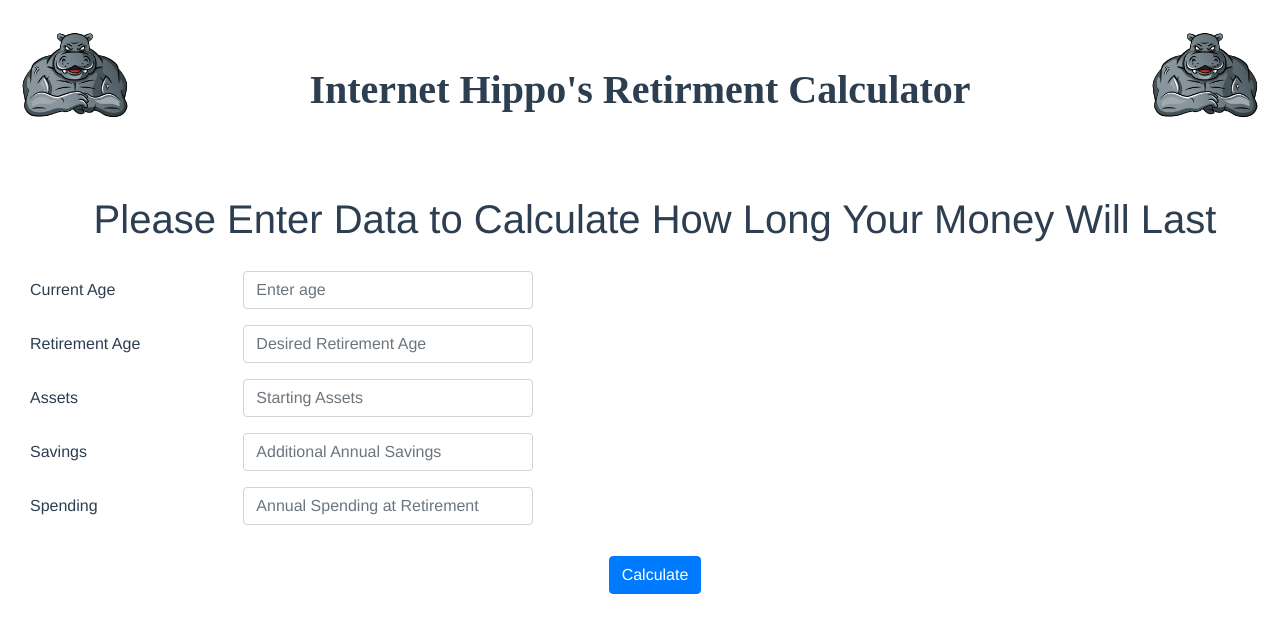
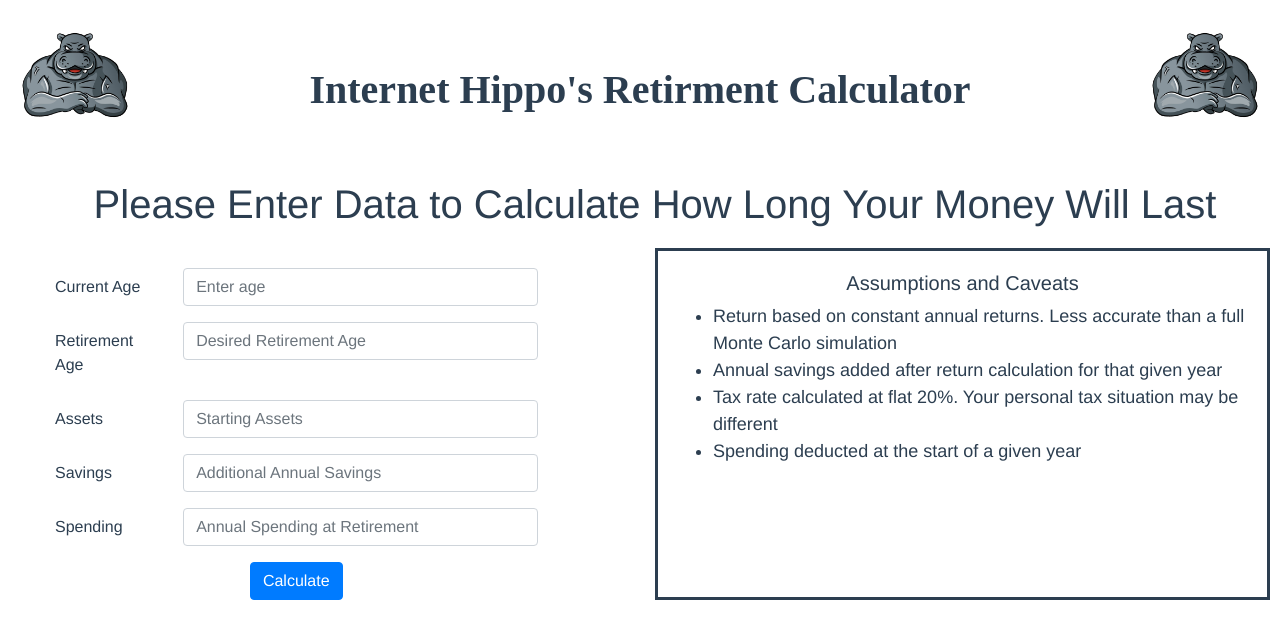
Before and after one commit to michaelgallipo/retirement-calculator, a Vue app: page / in a window 1280 px wide. Shown: the top 638 px of the page. Built offline with nearby package versions, Linux system fonts and the light colour scheme.

Commit message:
added calculation functions

```diff
--- a/src/components/Calculator.vue
+++ b/src/components/Calculator.vue
@@ -1,10 +1,11 @@
 <template>
 	<div class="calculator">
 		<h1>Please Enter Data to Calculate How Long Your Money Will Last</h1>
-		<div id="dataEntry">
+		<div class="row" id="display">
+			<div id="dataEntry" class="col-sm-5">
 				<div class="form-group row">
-				<label class="col-sm-2 col-form-label">Current Age</label>
-				<div class="col-sm-3">
+					<label class="col-sm-3 col-form-label">Current Age</label>
+					<div class="col-sm-9">
 						<input
 							type="number"
 							class="form-control"
@@ -15,8 +16,8 @@
 					</div>
 				</div>
 				<div class="form-group row">
-				<label class="col-sm-2 col-form-label">Retirement Age</label>
-				<div class="col-sm-3">
+					<label class="col-sm-3 col-form-label">Retirement Age</label>
+					<div class="col-sm-9">
 						<input
 							type="number"
 							class="form-control"
@@ -27,8 +28,8 @@
 					</div>
 				</div>
 				<div class="form-group row">
-				<label class="col-sm-2 col-form-label">Assets</label>
-				<div class="col-sm-3">
+					<label class="col-sm-3 col-form-label">Assets</label>
+					<div class="col-sm-9">
 						<input
 							type="number"
 							class="form-control"
@@ -39,33 +40,52 @@
 					</div>
 				</div>
 				<div class="form-group row">
-				<label class="col-sm-2 col-form-label">Savings</label>
-				<div class="col-sm-3">
+					<label class="col-sm-3 col-form-label">Savings</label>
+					<div class="col-sm-9">
 						<input
 							type="number"
 							class="form-control"
-						v-model="assets"
+							v-model="addSavings"
 							placeholder="Additional Annual Savings"
 							maxlength="10"
 						/>
 					</div>
 				</div>
 				<div class="form-group row">
-				<label class="col-sm-2 col-form-label">Spending</label>
-				<div class="col-sm-3">
+					<label class="col-sm-3 col-form-label">Spending</label>
+					<div class="col-sm-9">
 						<input
 							type="number"
 							class="form-control"
-						v-model="assets"
+							v-model="spending"
 							placeholder="Annual Spending at Retirement"
 							maxlength="10"
 						/>
 					</div>
 				</div>
-			<button id="calculate" type="submit" class="btn btn-primary">
+				<button id="calculate" v-on:click="submit" class="btn btn-primary">
 					Calculate
 				</button>
 			</div>
+			<div class="col-sm-6 offset-sm-1" id="caveats">
+				<h5>Assumptions and Caveats</h5>
+				<ul id="caveatList">
+					<li>
+						Return based on constant annual returns. Less accurate than a full
+						Monte Carlo simulation
+					</li>
+					<li>
+						Annual savings added after return calculation for that given year
+					</li>
+					<li>
+						Tax rate calculated at flat 20%. Your personal tax situation may be
+						different
+					</li>
+					<li>Spending deducted at the start of a given year</li>
+				</ul>
+			</div>
+		</div>
+		<h2>{{ this.finalMessage }}</h2>
 	</div>
 </template>
 
@@ -83,8 +103,57 @@ export default {
 			taxRate: 0.2,
 			equityReturn: 0.095,
 			bondReturn: 0.04,
+			bondPct: 0.5,
+			equityPct: 0.5,
+			finalMessage: "",
+			moneyAge: 65,
 			errors: [],
 		};
+	},
+	methods: {
+		submit: function() {
+			this.calculateNestEgg();
+			this.yearsOfMoney();
+		},
+		calculateNestEgg: function() {
+			console.log(this.assets);
+			let years = this.retirementAge - this.age;
+			console.log(years, this.addSavings);
+			let x;
+			for (x = 0; x < years; x++) {
+				this.assets =
+					this.assets * this.equityPct * (1 + this.equityReturn) +
+					this.assets * this.bondPct * (1 + this.bondReturn) +
+					this.addSavings;
+				console.log(this.assets);
+			}
+			return this.assets;
+		},
+		yearsOfMoney: function() {
+			this.moneyAge = this.retirementAge;
+			console.log(this.moneyAge);
+			while (this.assets > 0) {
+				this.assets = this.assets - this.spending;
+				// console.log(this.assets);
+				let equityGain = this.assets * this.equityPct * (1 + this.equityReturn);
+				console.log(equityGain);
+				this.assets =
+					this.assets * this.equityPct * (1 + this.equityReturn) +
+					this.assets * this.bondPct * (1 + this.bondReturn);
+				this.moneyAge++;
+				// console.log(this.assets, this.moneyAge);
+				if (this.moneyAge > 99) {
+					console.log("you have enough money", this.assets);
+					this.finalMessage =
+						"Congratulations! Your money should last until at least age 100";
+					return this.finalMessage;
+				}
+			}
+			console.log(this.moneyAge);
+			this.finalMessage =
+				"Based on the information given, you will run out of money at age {{this.moneyAge}}";
+			return this.finalMessage;
+		},
 	},
 };
 </script>
@@ -92,11 +161,8 @@ export default {
 <!-- Add "scoped" attribute to limit CSS to this component only -->
 <style scoped>
 .calculator {
-	margin-top: 75px;
+	margin-top: 60px;
 	padding-left: 30px;
-}
-h3 {
-	margin: 40px 0 0;
 }
 
 label {
@@ -107,7 +173,18 @@ label {
 	padding-top: 20px;
 }
 
-#calculate {
-	margin-top: 15px;
+#caveats {
+	border: 3px;
+	border-style: solid;
+	padding-top: 20px;
+}
+#display {
+	margin-top: 20px;
+	margin-left: 10px;
+	margin-right: 10px;
+}
+#caveatList {
+	text-align: left;
+	font-size: 18px;
 }
 </style>
```
Lines whose indentation alone changed are shown as unchanged.
